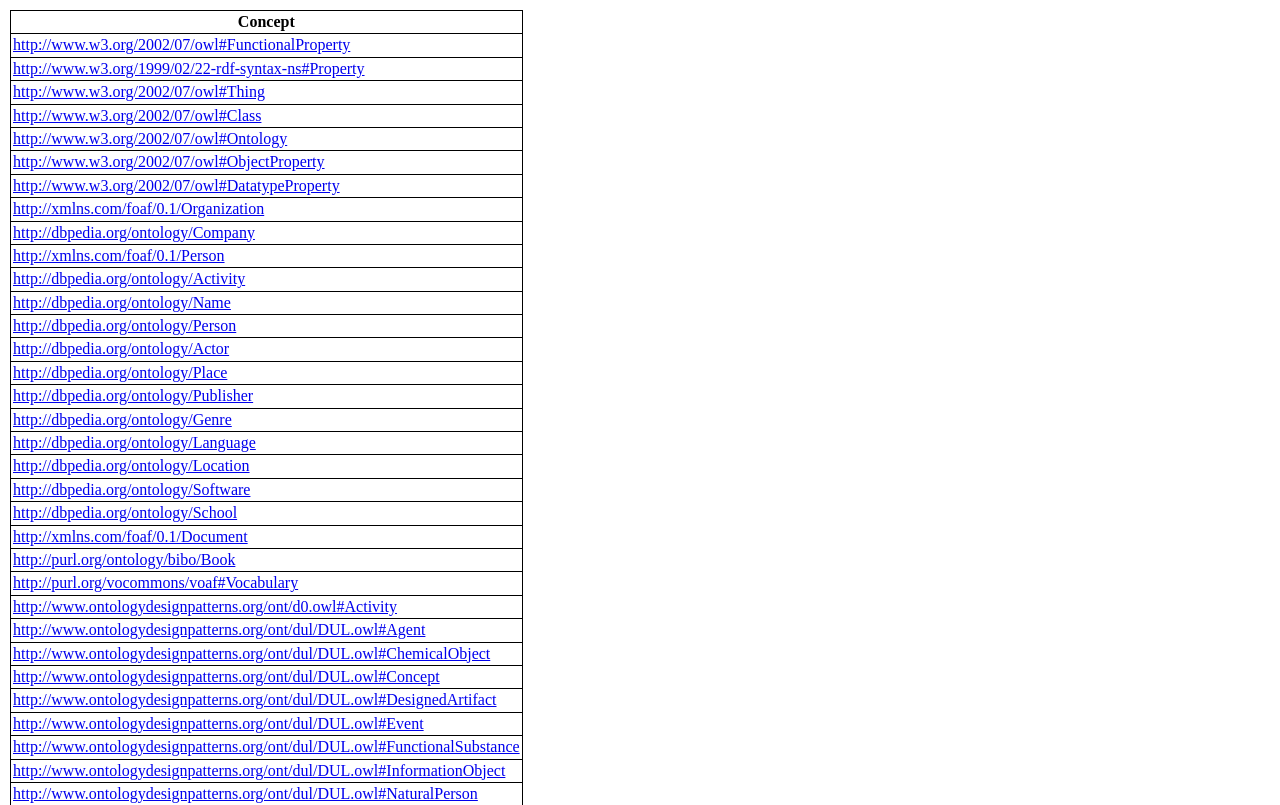
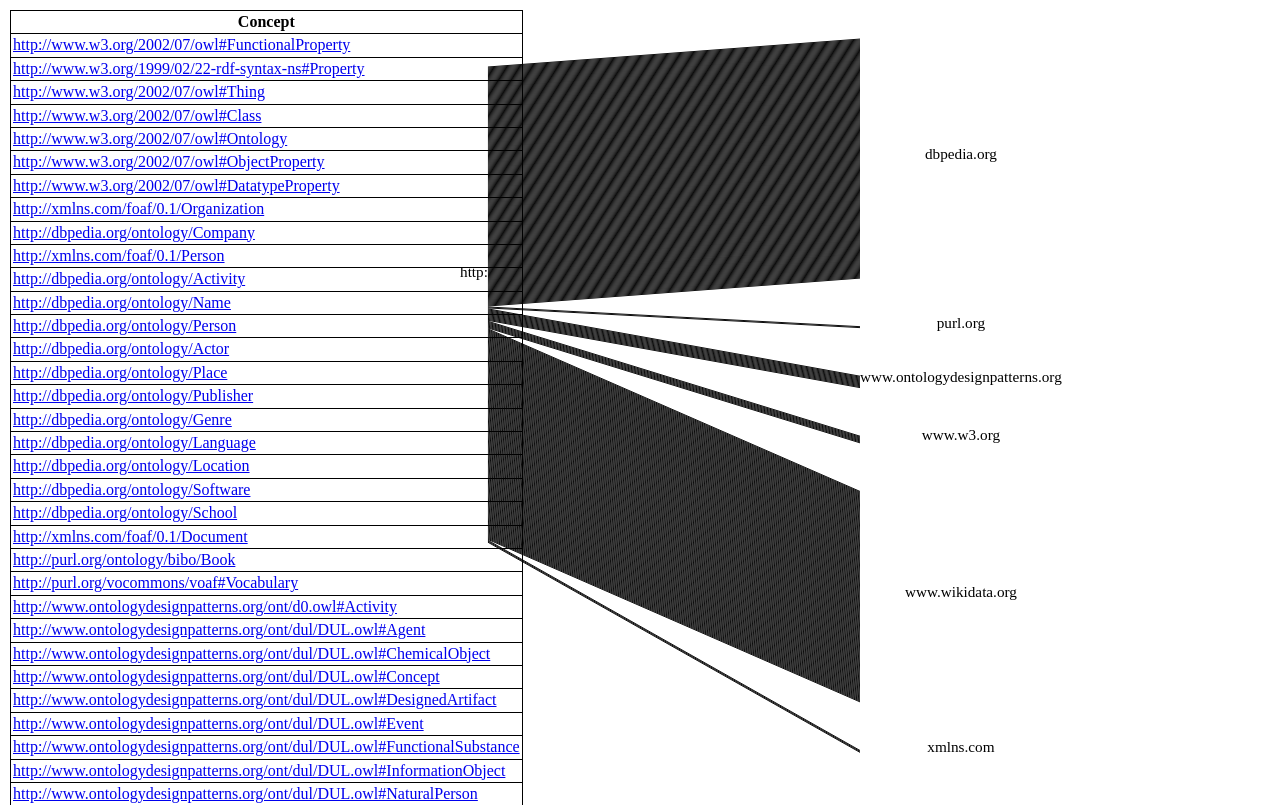
Before and after one commit to Daru13/semantic-web-visualisation, a website with bundled scripts: page visualisation/demo/index.html in a window 1280 px wide. Shown: the top 805 px of the page. Built offline with nearby package versions, Linux system fonts and the light colour scheme.

Commit message:
commit simple sankey diagram working

```diff
--- a/visualisation/demo/css/demo.css
+++ b/visualisation/demo/css/demo.css
@@ -9,3 +9,14 @@
     border: 1px solid black;
     border-collapse: collapse;
 }
+
+.sankey {
+    position: absolute;
+    top: 20px;
+    right: 20px;
+}
+
+.sankey svg {
+    width: 800px;
+    height: 800px;
+}
--- a/visualisation/src/main.ts
+++ b/visualisation/src/main.ts
@@ -1,7 +1,8 @@
 import { DataFrame } from './data/DataFrame';
+import { SankeyDiagram } from './sankey';
 
 const df = DataFrame.fromHTMLTable(document.getElementById("sparql-response"));
-console.log(df);
+/*console.log(df);
 
 console.info("Column names:");
 for (let name of df.columnNames()) {
@@ -13,4 +14,6 @@
     for (let value of column.values()) {
         console.log(value);
     }
-}
+}*/
+
+new SankeyDiagram(df);
--- /dev/null
+++ b/visualisation/src/sankey.ts
@@ -0,0 +1,123 @@
+import { DataFrame } from './data/DataFrame';
+import * as d3 from "d3";
+
+const SPACE_BETWEEN_COLUMNS = 400;
+const SPACE_BETWEEN_ROWS = 50;
+
+export class SankeyDiagram {
+    df: DataFrame;
+    holder: d3.Selection<any, any, any, any>;
+
+    constructor(df: DataFrame) {
+        this.df = df
+        this.holder = d3.select("body")
+            .append("div")
+                .classed("sankey", true)
+                .append("svg");
+
+        this.setupUI();
+    }
+
+    setupUI() {
+        let skeleton: Record<string, Record<string, Record<string, number>>> = { protocol: {}, host: {} };
+        let urls = [];
+        let url;
+
+        for (let column of this.df.columns()) {
+            for (let value of column.values()) {
+                urls.push(value);
+            }
+        }
+
+        urls.sort();
+
+        for (let value of urls) {
+            url = new URL(value);
+            if (!skeleton.protocol.hasOwnProperty(url.protocol)) {
+                skeleton.protocol[url.protocol] = {height: 0, x: 0, y:0, width: 0}
+            }
+            skeleton.protocol[url.protocol]["height"] += 1;
+
+            if (!skeleton.host.hasOwnProperty(url.host)) {
+                skeleton.host[url.host] = { height: 0, x: 0, y: 0, width: 0 };
+            }
+            skeleton.host[url.host]["height"] += 1;
+        }
+
+        let x = 0;
+        let y = 0;
+        let height = 0;
+        let columnHolder;
+        let maxWidth = 0;
+
+        for (let param of Object.keys(skeleton)) {
+            y = 0;
+            columnHolder = this.holder.append("g");
+            maxWidth = 0;
+
+            for (let val of Object.keys(skeleton[param])) {
+                height = skeleton[param][val]["height"]
+                let text = columnHolder.append("text")
+                    .attr("x", x)
+                    .attr("y", y + height / 2)
+                    .text(val);
+
+                let width = text.node().getComputedTextLength();
+
+                maxWidth = Math.max(width, maxWidth);
+
+                skeleton[param][val]["x"] = x;
+                skeleton[param][val]["y"] = y;
+
+                y += SPACE_BETWEEN_ROWS + height;
+            }
+
+            for (let val of Object.keys(skeleton[param])) {
+                skeleton[param][val]["width"] = maxWidth;
+                columnHolder.selectAll("text")
+                    .attr("x", skeleton[param][val]["x"] + maxWidth/2)
+                    .style("text-anchor", "middle");
+            }
+            x += SPACE_BETWEEN_COLUMNS + 20;
+        }
+
+        this.holder.attr("viewBox", `0,0,${x},${y}`);
+
+        for (let value of urls) {
+            url = new URL(value);
+
+            let x1 = skeleton.protocol[url.protocol]["x"] + skeleton.protocol[url.protocol]["width"];
+            let y1 = skeleton.protocol[url.protocol]["y"] + skeleton.protocol[url.protocol]["width"];
+
+            let x2 = skeleton.host[url.host]["x"];
+            let y2 = skeleton.host[url.host]["y"];
+
+            let el = this.holder.append("path")
+                .datum(value)
+                .attr("d", `M${x1},${y1} L${x2},${y2}`)
+                .style("stroke", "black")
+                .node();
+
+            el.addEventListener("mouseover", (e) => {
+                d3.select("body")
+                    .append("div")
+                        .attr("id", `url-popup`)
+                        .style("position", "absolute")
+                        .style("top", `${e.pageY - 5}px`)
+                        .style("left", `${e.pageX + 10}px`)
+                        .style("background", "white")
+                        .text(value);
+                d3.select(el).style("stroke", "red");
+            })
+
+            el.addEventListener("mouseout", (e) => {
+                d3.select(`#url-popup`).remove();
+                d3.select(el).style("stroke", "black");
+            })
+
+            skeleton.protocol[url.protocol]["y"] += 1;
+
+            skeleton.host[url.host]["y"] += 1;
+        }
+    }
+}
```
Also changed, not shown: 1 other file.
